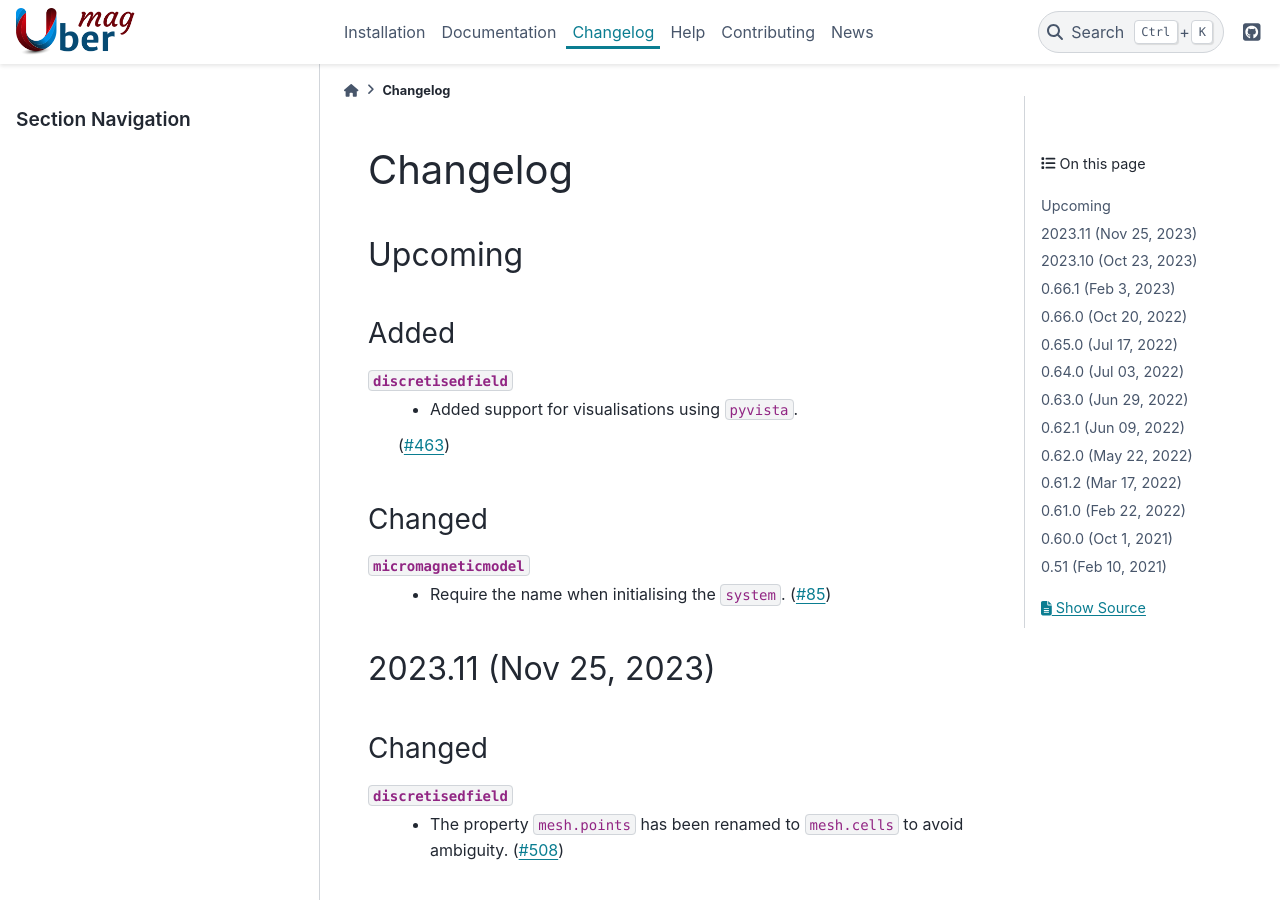
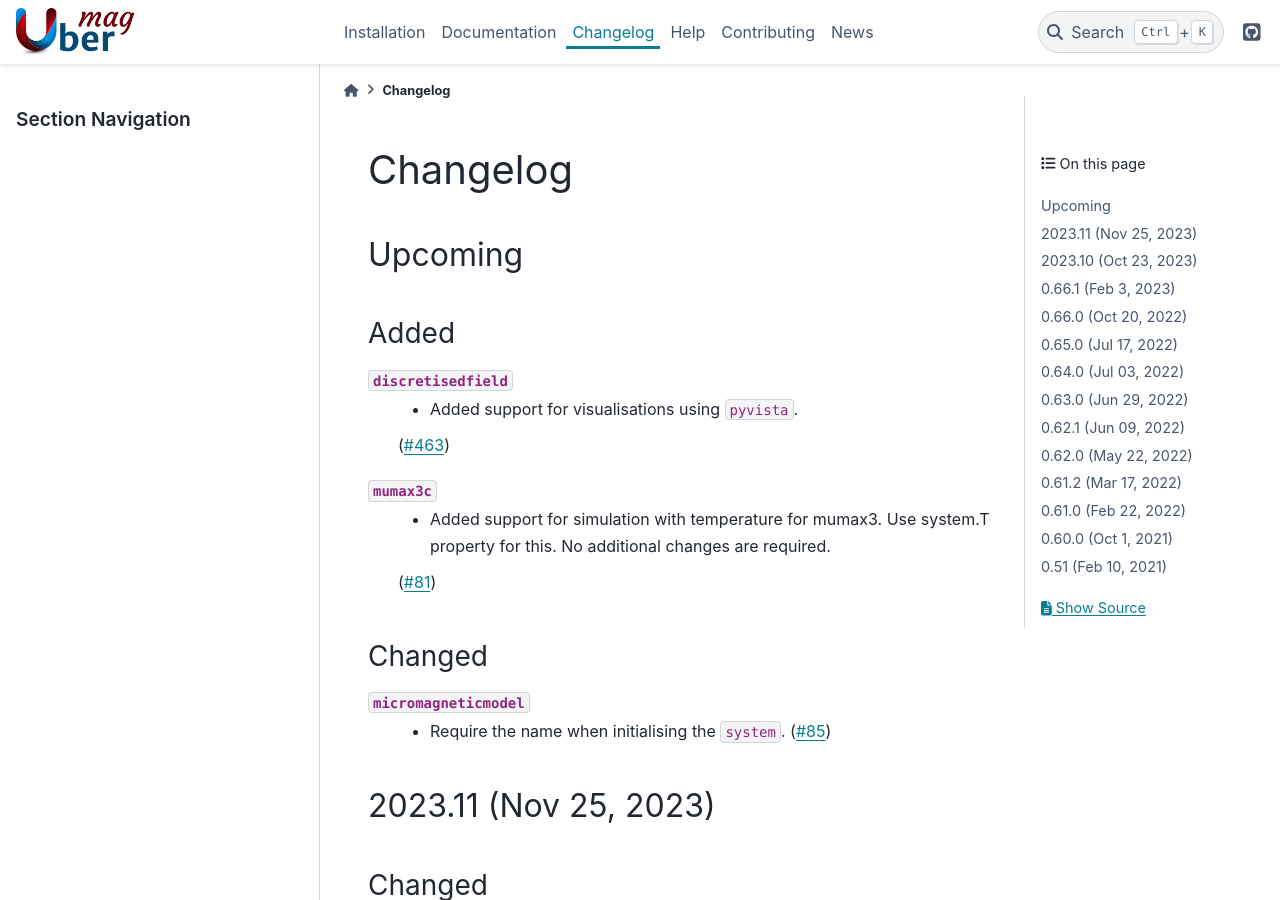
Before and after one commit to ubermag/ubermag.github.io, a Sphinx documentation site: the page built from source/changelog.rst, in a window 1280 px wide and 900 px high. Built offline with Sphinx 7.4.7 and the PyData theme 0.15.4, drawn with Linux system fonts in a browser that asks for light colours; pages that are not in the unit, such as notebooks, are missing from menus.

Commit message:
Update changelog.rst
Tried adding description for temperature support

```diff
--- a/source/changelog.rst
+++ b/source/changelog.rst
@@ -9,6 +9,10 @@ Added
 ``discretisedfield``
   - Added support for visualisations using ``pyvista``.
   (`#463 <https://github.com/ubermag/discretisedfield/pull/463>`__)
+
+``mumax3c``
+  - Added support for simulation with temperature for mumax3. Use system.T property for this. No additional changes are required.
+  (`#81 <https://github.com/ubermag/mumax3c/pull/81>`__)
 
 Changed
 -------
```
